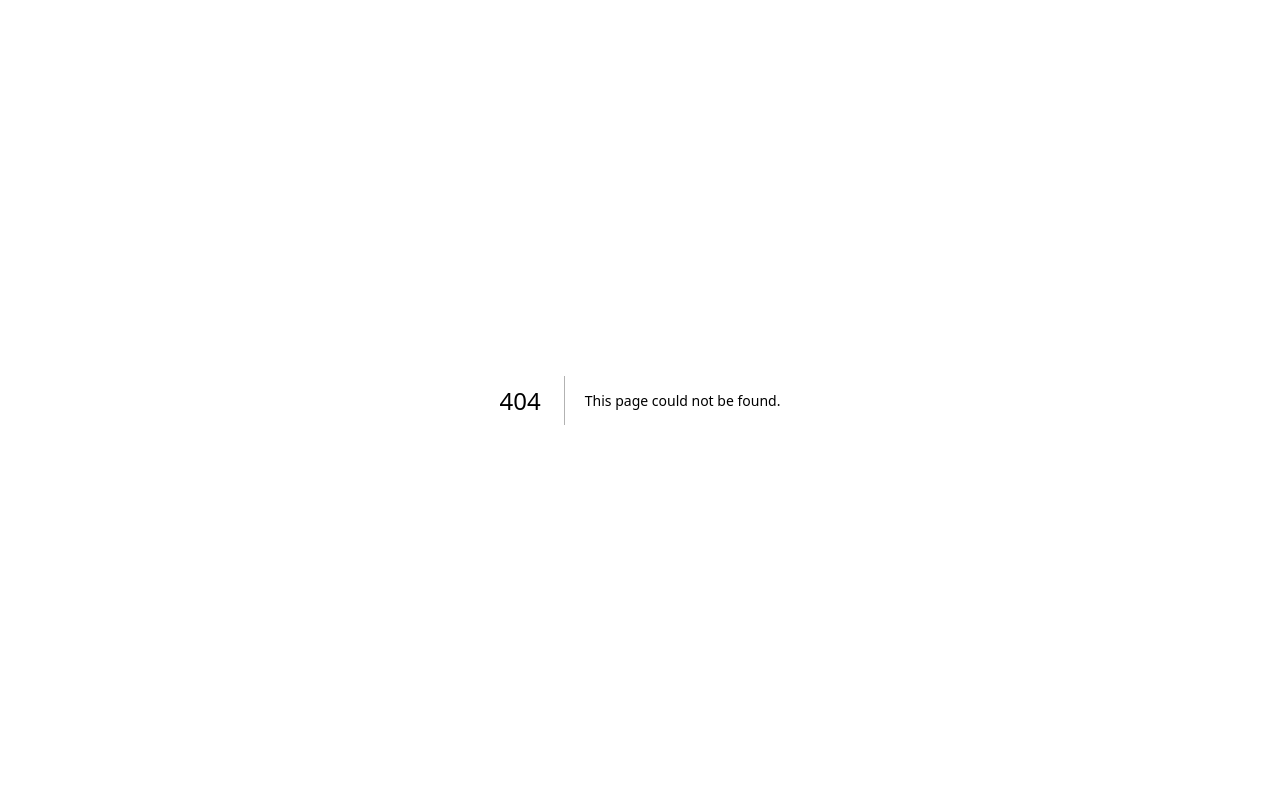
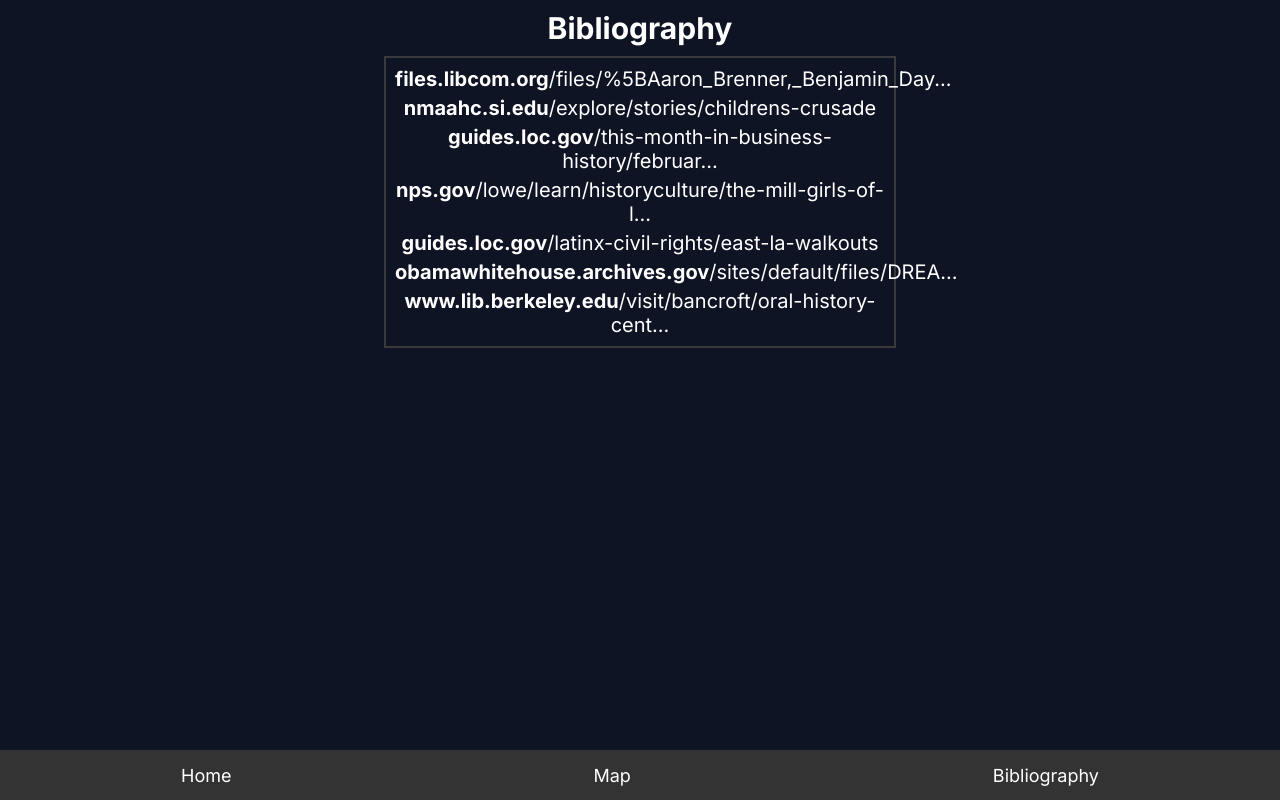
Before and after one commit to SteampunkWizardStudios/history-site, a Next.js app: page /bibliography in a window 1280 px wide. Before the commit this address had no page. Built offline with nearby package versions, Linux system fonts and the light colour scheme.

Commit message:
added bibliography

```diff
--- /dev/null
+++ b/src/app/bibliography/page.js
@@ -0,0 +1,11 @@
+import Bib from "../components/bib.js";
+import TaskBar from "../components/taskBar.js";
+
+export default function BibPage() {
+  return (
+    <>
+      <Bib />
+      <TaskBar />
+    </>
+  );
+}
--- /dev/null
+++ b/src/app/components/bib.js
@@ -0,0 +1,38 @@
+import styles from "../styles/bib.module.css";
+
+export default function Bib({
+  links = [
+    "https://files.libcom.org/files/%5BAaron_Brenner,_Benjamin_Day,_Immanuel_Ness%5D_The_E(b-ok.org).pdf#page=650",
+    "https://nmaahc.si.edu/explore/stories/childrens-crusade",
+    "https://guides.loc.gov/this-month-in-business-history/february/flint-michigan-sit-down-strike",
+    "https://nps.gov/lowe/learn/historyculture/the-mill-girls-of-lowell.htm",
+    "https://guides.loc.gov/latinx-civil-rights/east-la-walkouts",
+    "https://obamawhitehouse.archives.gov/sites/default/files/DREAM-Act-WhiteHouse-FactSheet.pdf",
+    "https://www.lib.berkeley.edu/visit/bancroft/oral-history-center/projects/free-speech-movement",
+  ],
+}) {
+    const trimLink = (link, maxLength = 64) => {
+        return link.length > maxLength ? link.substring(0, maxLength - 3) + "..." : link;
+      };
+
+      const getDomain = (url) => {
+        return url.split("/")[2];
+      };
+      return (
+        <>
+          <h1 className={styles.title}>Bibliography</h1>
+          <div className={styles.bib}>
+            {links.map((link, index) => {
+              const domain = getDomain(link);
+              const trimmedLink = trimLink(link);
+              const restOfLink = trimmedLink.substring(trimmedLink.indexOf(domain) + domain.length);
+              return (
+                <a key={index} href={link}>
+                  <strong>{domain}</strong>{restOfLink}
+                </a>
+              );
+            })}
+          </div>
+        </>
+      );
+}
--- a/src/app/components/taskBar.js
+++ b/src/app/components/taskBar.js
@@ -15,6 +15,11 @@
             Map
           </Link>
         </div>
+        <div className={styles.taskBarItem}>
+          <Link className={styles.link} href="/bibliography">
+            Bibliography
+          </Link>
+        </div>
       </div>
     </>
   );
--- /dev/null
+++ b/src/app/styles/bib.module.css
@@ -0,0 +1,28 @@
+.bib {
+    font-size: 20px;
+    color: #ffffff;
+    margin: auto;
+    width: 40%;
+    border: 2px solid #3a3a3a;
+    padding: 4px;
+}
+
+.title {
+    font-size: 30px;
+    color: #fff;
+    text-align: center;
+    margin: 10px;
+}
+
+.bib a {
+    display: block;
+    text-align: center;
+    margin: 5px;
+    color: #fff;
+    transition: all 0.15s ease-out;
+}
+
+.bib a:hover {
+    background-color: #3a3a3a;
+    text-decoration: underline;
+}
```
